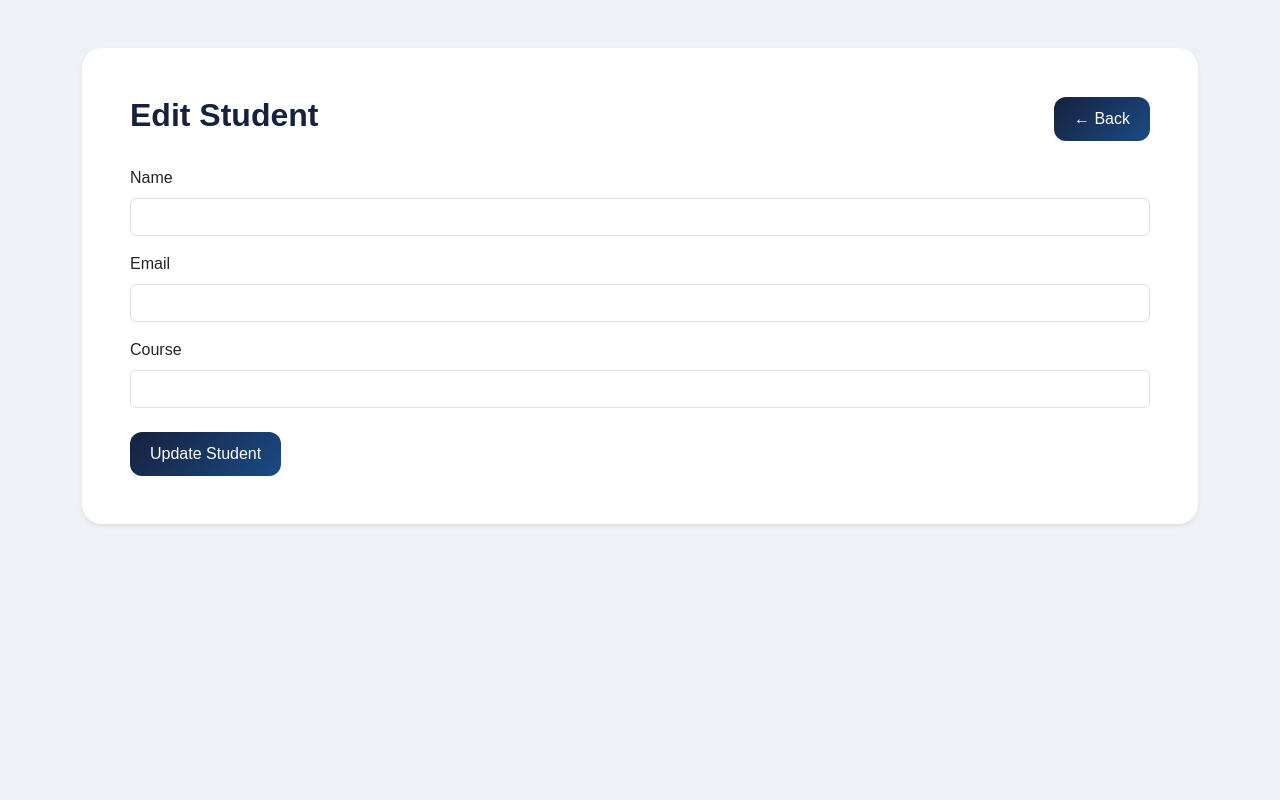
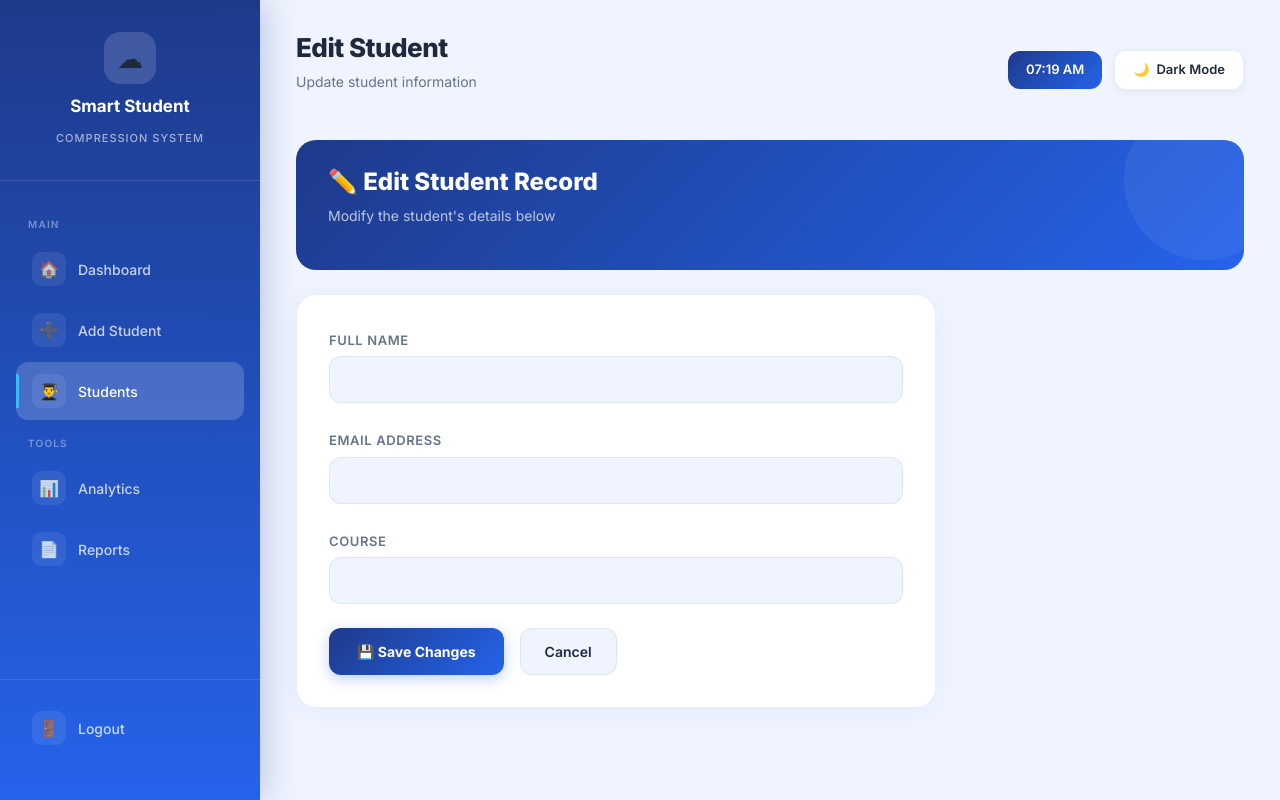
Before and after one commit to ChenulSandiw/student-compression-system, a Flask app: page /edit_student/1 in a window 1280 px wide. Run offline with Flask 3, Linux system fonts and the light colour scheme; the visitor is signed in with stand-in values (Sample User, id 1); data that the repository does not hold is empty; some libraries are stand-ins or nearby versions.

Commit message:
NEW ADD STUDENT

```diff
--- a/templates/edit_student.html
+++ b/templates/edit_student.html
@@ -3,131 +3,91 @@
 <head>
     <meta charset="UTF-8">
     <meta name="viewport" content="width=device-width, initial-scale=1.0">
-
     <title>Edit Student</title>
-
-    <!-- Bootstrap -->
+    <link href="https://fonts.googleapis.com/css2?family=Inter:wght@400;500;600;700;800&display=swap" rel="stylesheet">
     <link href="https://cdn.jsdelivr.net/npm/bootstrap@5.3.3/dist/css/bootstrap.min.css" rel="stylesheet">
-
-    <style>
-
-        body{
-            background: #eef2f7;
-            font-family: Arial, sans-serif;
-        }
-
-        .card{
-            border: none;
-            border-radius: 20px;
-        }
-
-        .main-title{
-            font-weight: bold;
-            color: #16213e;
-        }
-
-        .btn-custom{
-            background: linear-gradient(135deg, #16213e, #1a4b84);
-            color: white;
-            border: none;
-            border-radius: 12px;
-            padding: 10px 20px;
-            text-decoration: none;
-            transition: 0.3s;
-        }
-
-        .btn-custom:hover{
-            background: linear-gradient(135deg, #1a4b84, #2563eb);
-            color: white;
-        }
-
-    </style>
-
+    <link rel="stylesheet" href="/static/css/style.css">
 </head>
-
 <body>
 
-    <div class="container mt-5">
+    <aside class="sidebar">
+        <div class="sidebar-logo">
+            <div class="logo-icon">☁</div>
+            <h2>Smart Student</h2>
+            <span>Compression System</span>
+        </div>
+        <nav class="sidebar-nav">
+            <div class="nav-label">Main</div>
+            <a href="/dashboard"><span class="nav-icon">🏠</span> Dashboard</a>
+            <a href="/add_student"><span class="nav-icon">➕</span> Add Student</a>
+            <a href="/view_students" class="active"><span class="nav-icon">👨‍🎓</span> Students</a>
+            <div class="nav-label">Tools</div>
+            <a href="/analytics"><span class="nav-icon">📊</span> Analytics</a>
+            <a href="/export_pdf"><span class="nav-icon">📄</span> Reports</a>
+        </nav>
+        <div class="sidebar-footer">
+            <a href="/"><span class="nav-icon">🚪</span> Logout</a>
+        </div>
+    </aside>
 
-        <div class="card shadow-sm p-5">
+    <main class="main">
 
-            <!-- Top -->
-            <div class="d-flex justify-content-between align-items-center mb-4">
+        <div class="topbar anim-fade-in">
+            <div class="topbar-left">
+                <h1>Edit Student</h1>
+                <p>Update student information</p>
+            </div>
+            <div class="topbar-right">
+                <div class="badge-time" id="liveClock">—</div>
+                <button class="dark-toggle" onclick="toggleDark()">
+                    <span id="darkIcon">🌙</span> Dark Mode
+                </button>
+            </div>
+        </div>
 
-                <h2 class="main-title">
-                    Edit Student
-                </h2>
+        <div class="page-header anim-slide-up">
+            <h1>✏️ Edit Student Record</h1>
+            <p>Modify the student's details below</p>
+        </div>
 
-                <a href="/view_students"
-                   class="btn-custom">
+        <div class="card-glass form-card anim-slide-up delay-1" style="max-width:640px;">
+            <form method="POST" action="/edit_student/{{ student[0] }}">
 
-                   ← Back
-
-                </a>
-
-            </div>
-
-            <!-- Form -->
-            <form method="POST">
-
-                <!-- Name -->
-                <div class="mb-3">
-
-                    <label class="form-label">
-                        Name
-                    </label>
-
-                    <input type="text"
-                           name="name"
-                           class="form-control"
-                           value="{{ student[1] }}"
-                           required>
-
+                <div class="mb-4">
+                    <label class="form-label">Full Name</label>
+                    <input type="text" name="name" class="form-control"
+                           value="{{ student[1] }}" required>
                 </div>
 
-                <!-- Email -->
-                <div class="mb-3">
-
-                    <label class="form-label">
-                        Email
-                    </label>
-
-                    <input type="email"
-                           name="email"
-                           class="form-control"
-                           value="{{ student[2] }}"
-                           required>
-
+                <div class="mb-4">
+                    <label class="form-label">Email Address</label>
+                    <input type="email" name="email" class="form-control"
+                           value="{{ student[2] }}" required>
                 </div>
 
-                <!-- Course -->
                 <div class="mb-4">
-
-                    <label class="form-label">
-                        Course
-                    </label>
-
-                    <input type="text"
-                           name="course"
-                           class="form-control"
-                           value="{{ student[3] }}"
-                           required>
-
+                    <label class="form-label">Course</label>
+                    <input type="text" name="course" class="form-control"
+                           value="{{ student[3] }}" required>
                 </div>
 
-                <!-- Button -->
-                <button type="submit"
-                        class="btn-custom">
-
-                    Update Student
-
-                </button>
+                <div class="d-flex gap-3 mt-4">
+                    <button type="submit" class="btn-primary-custom">💾 Save Changes</button>
+                    <a href="/view_students" class="btn-secondary-custom">Cancel</a>
+                </div>
 
             </form>
-
         </div>
 
-    </div>
+    </main>
 
+    <script>
+        function updateClock() {
+            document.getElementById('liveClock').textContent =
+                new Date().toLocaleTimeString([], { hour: '2-digit', minute: '2-digit' });
+        }
+        updateClock(); setInterval(updateClock, 1000);
+        function toggleDark() { document.body.classList.toggle('dark'); }
+    </script>
 </body>
 </html>
```
